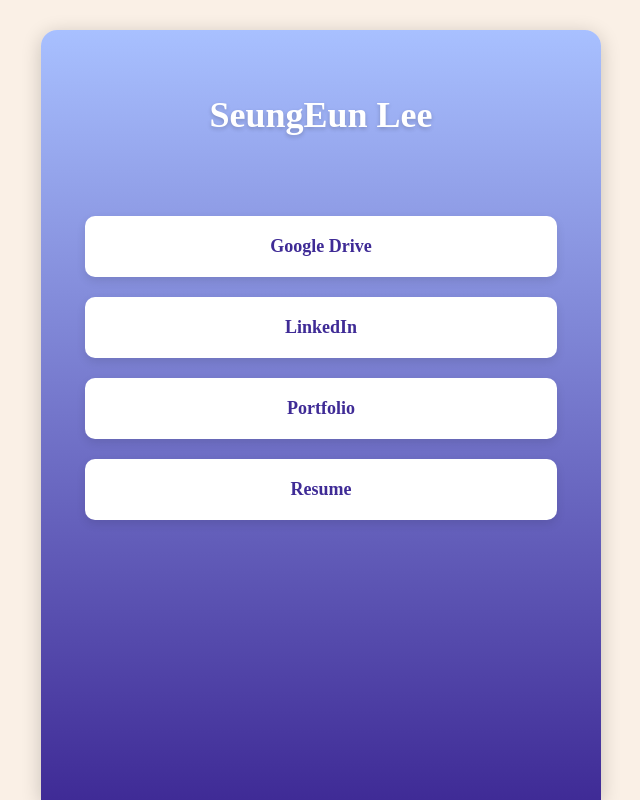
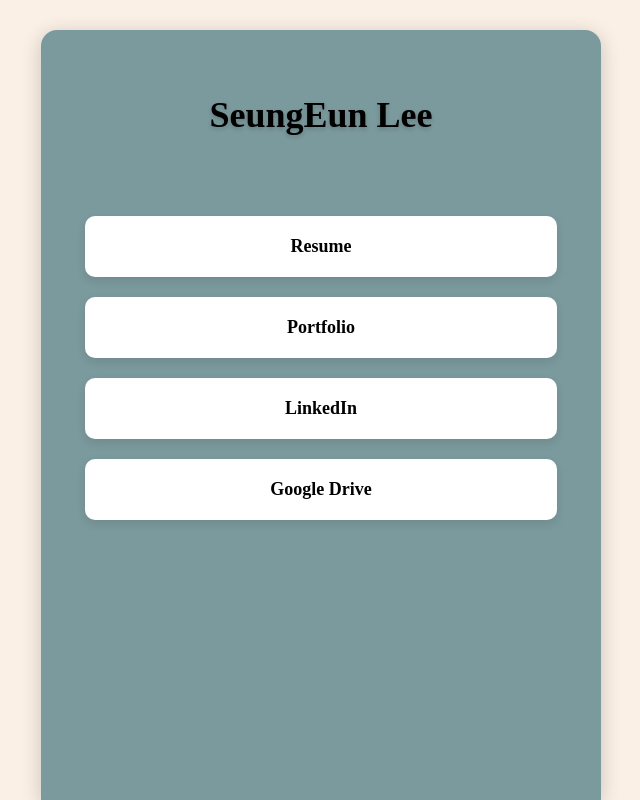
Before and after one commit to hwaniiidev/portfolio_, a Next.js app: page /hidden in a window 1280 px wide. Shown: the whole page, without its empty margins (319-959 px from the left). Built offline with nearby package versions, Linux system fonts and the light colour scheme.

Commit message:
modify hidden color

```diff
--- a/pages/hidden.js
+++ b/pages/hidden.js
@@ -7,10 +7,10 @@
   const router = useRouter();
 
   const links = [
+    { name: 'Resume', url: 'https://drive.google.com/file/d/14fbfLiYXCnpdUjSTpj-pSxA17gtP-8BZ/view?usp=sharing' },
+    { name: 'Portfolio', url: 'https://drive.google.com/file/d/1xG-E2LFBXB3APperaGRWVDgR1tef6ZoZ/view?usp=drive_link' },
+    { name: 'LinkedIn', url: 'https://www.linkedin.com/in/seung-eun-lee-42ab71337' },
     { name: 'Google Drive', url: 'https://drive.google.com/drive/folders/15gY8ZFMs3LShg9Lr6TAx06FzUbaoCn2h?usp=drive_link' },
-    { name: 'LinkedIn', url: 'https://www.linkedin.com/in/seung-eun-lee-42ab71337' },
-    { name: 'Portfolio', url: 'https://drive.google.com/file/d/1xG-E2LFBXB3APperaGRWVDgR1tef6ZoZ/view?usp=drive_link' },
-    { name: 'Resume', url: 'https://drive.google.com/file/d/14fbfLiYXCnpdUjSTpj-pSxA17gtP-8BZ/view?usp=sharing' },
   ];
 
   return (
--- a/styles/hidden.module.css
+++ b/styles/hidden.module.css
@@ -7,7 +7,8 @@
     flex-direction: column;
     align-items: center;
     padding: 40px 40px;
-    background: linear-gradient(to bottom, #a8c0ff, #3f2b96);
+    /*background: linear-gradient(to bottom, #a8c0ff, #3f2b96);*/
+    background: #7B9A9D;
     color: white;
 }
 
@@ -37,6 +38,7 @@
     font-size: 36px;
     font-weight: bold;
     margin-bottom: 40px;
+    color: black;
     text-shadow: 0 2px 4px rgba(0, 0, 0, 0.2);
 }
 
@@ -54,7 +56,7 @@
     width: 90%;
     padding: 20px;
     background-color: rgb(255, 255, 255);
-    color: #3f2b96;
+    color: black;
     border-radius: 10px;
     font-size: 18px;
     font-weight: bold;
```
